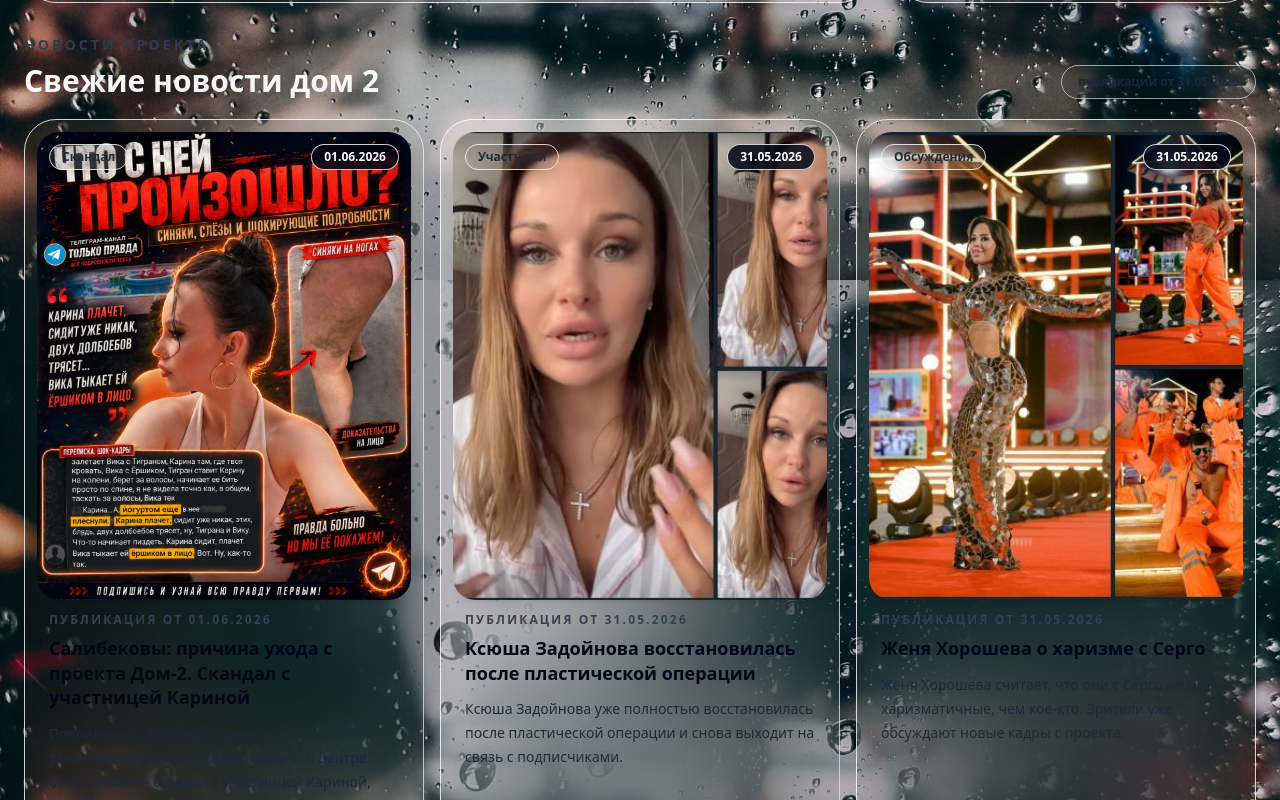
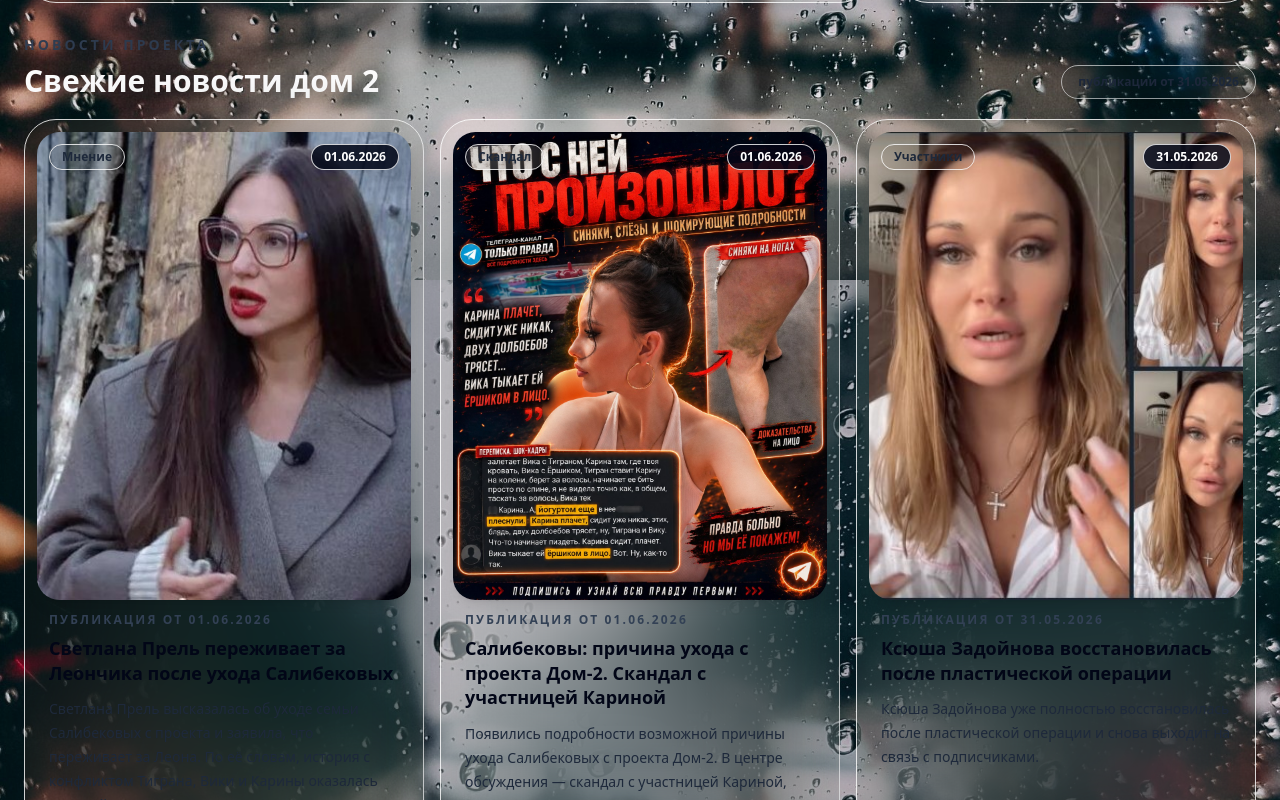
Before and after one commit to thaninchote9-rgb/dom2-live-site, a Next.js app: page / in a window 1280 px wide. Shown: the part 1320-2120 px from the top of the page. Built offline with nearby package versions, Linux system fonts and the light colour scheme.

Commit message:
Add files via upload

```diff
--- a/app/news/page.jsx
+++ b/app/news/page.jsx
@@ -7,6 +7,14 @@ export const metadata = {
 };
 
 const newsItems = [
+  {
+    date: "01.06.2026",
+    image: "/news/news-sveta-prel-leon-salibekovy.jpg",
+    title: "Светлана Прель переживает за Леончика после ухода Салибековых",
+    text: "Светлана Прель высказалась об уходе семьи Салибековых с проекта и заявила, что переживает за Леона. По её словам, история с конфликтом Тиграна, Вики и Карины оказалась правдой, а поведение семьи перешло границы допустимого.",
+    tag: "Мнение",
+  },
+
   {
     date: "01.06.2026",
     image: "/news/news-salibekovy-karina-scandal.jpg",
--- a/app/page.jsx
+++ b/app/page.jsx
@@ -49,6 +49,14 @@ const archiveItems = [
 ];
 
 const newsItems = [
+  {
+    date: "01.06.2026",
+    image: "/news/news-sveta-prel-leon-salibekovy.jpg",
+    title: "Светлана Прель переживает за Леончика после ухода Салибековых",
+    text: "Светлана Прель высказалась об уходе семьи Салибековых с проекта и заявила, что переживает за Леона. По её словам, история с конфликтом Тиграна, Вики и Карины оказалась правдой, а поведение семьи перешло границы допустимого.",
+    tag: "Мнение",
+  },
+
   {
     date: "01.06.2026",
     image: "/news/news-salibekovy-karina-scandal.jpg",
```
Also changed, not shown: public/news/news-sveta-prel-leon-salibekovy.jpg (added), 1 other file (tests, documents, lock files or other folders).
